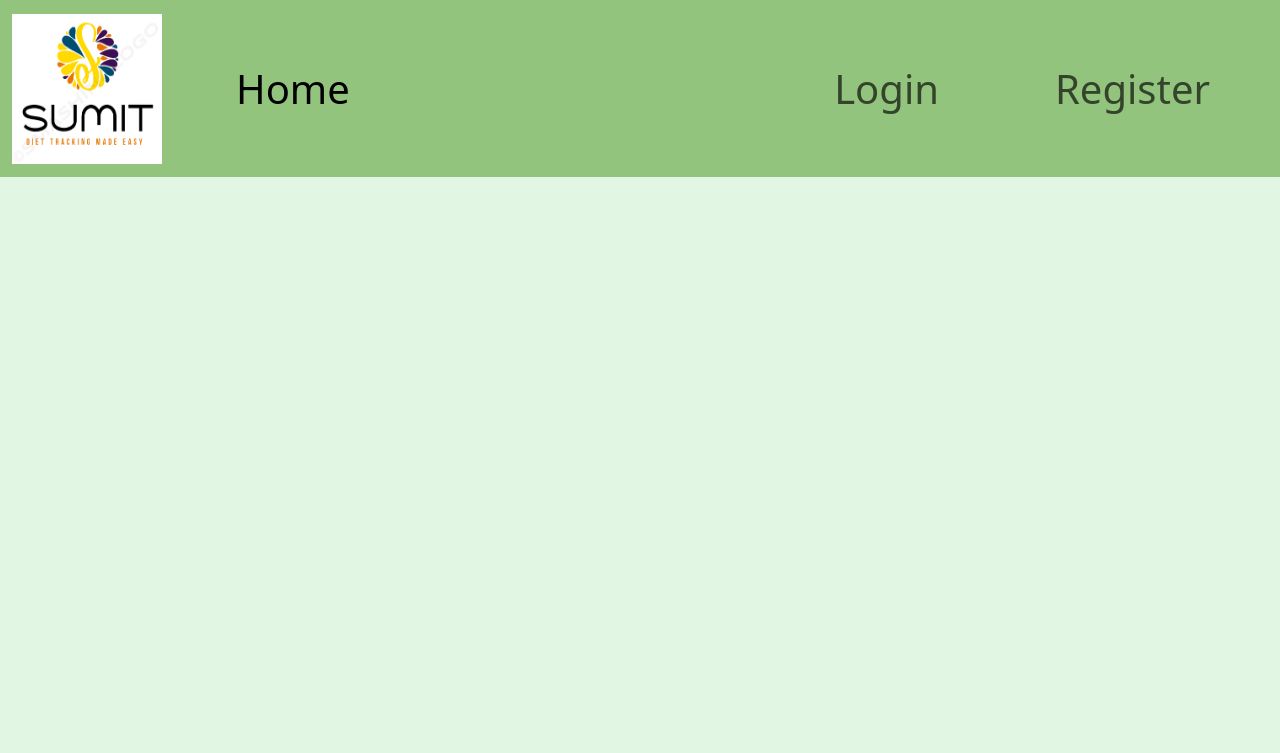
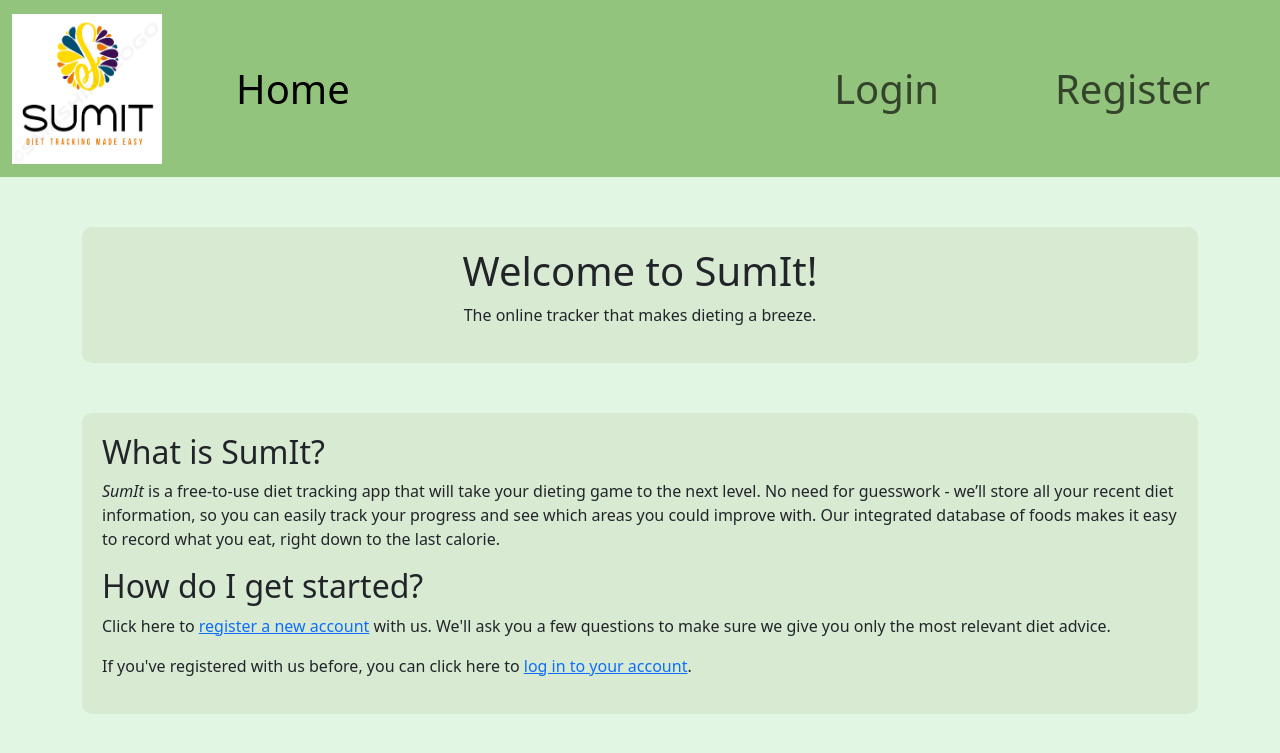
Before and after one commit to bertiekirkwood/CSC2033_Team31_23-24, a Flask app: page / in a window 1280 px wide. Shown: the top 753 px of the page. Run offline with Flask 3, Linux system fonts and the light colour scheme.

Commit message:
Complete content for index page

```diff
--- a/static/styles.css
+++ b/static/styles.css
@@ -10,3 +10,11 @@ body {
     padding-left: 50px;
     padding-right: 50px;
 }
+
+.text-box {
+    margin-top: 50px;
+    margin-bottom: 50px;
+    padding: 20px;
+    background-color: #d9ead3ff;
+    border-radius: 10px;
+}
--- a/templates/index.html
+++ b/templates/index.html
@@ -11,4 +11,20 @@
     </ul>
 {% endblock %}
 
-{% block content %}{% endblock %}
+{% block content %}
+    <div class="container text-box" style="text-align: center">
+        <h1>Welcome to SumIt!</h1>
+        <p>The online tracker that makes dieting a breeze.</p>
+    </div>
+    <div class="container text-box">
+        <h2>What is SumIt?</h2>
+        <p><i>SumIt</i> is a free-to-use diet tracking app that will take your dieting game to the next level. No need for
+            guesswork - we’ll store all your recent diet information, so you can easily track your progress and see
+            which areas you could improve with. Our integrated database of foods makes it easy to record what you eat,
+            right down to the last calorie.</p>
+        <h2>How do I get started?</h2>
+        <p>Click here to <a href="/register">register a new account</a> with us. We'll ask you a few questions to make sure we give you
+            only the most relevant diet advice.</p>
+        <p>If you've registered with us before, you can click here to <a href="/login">log in to your account</a>.</p>
+    </div>
+{% endblock %}
```
